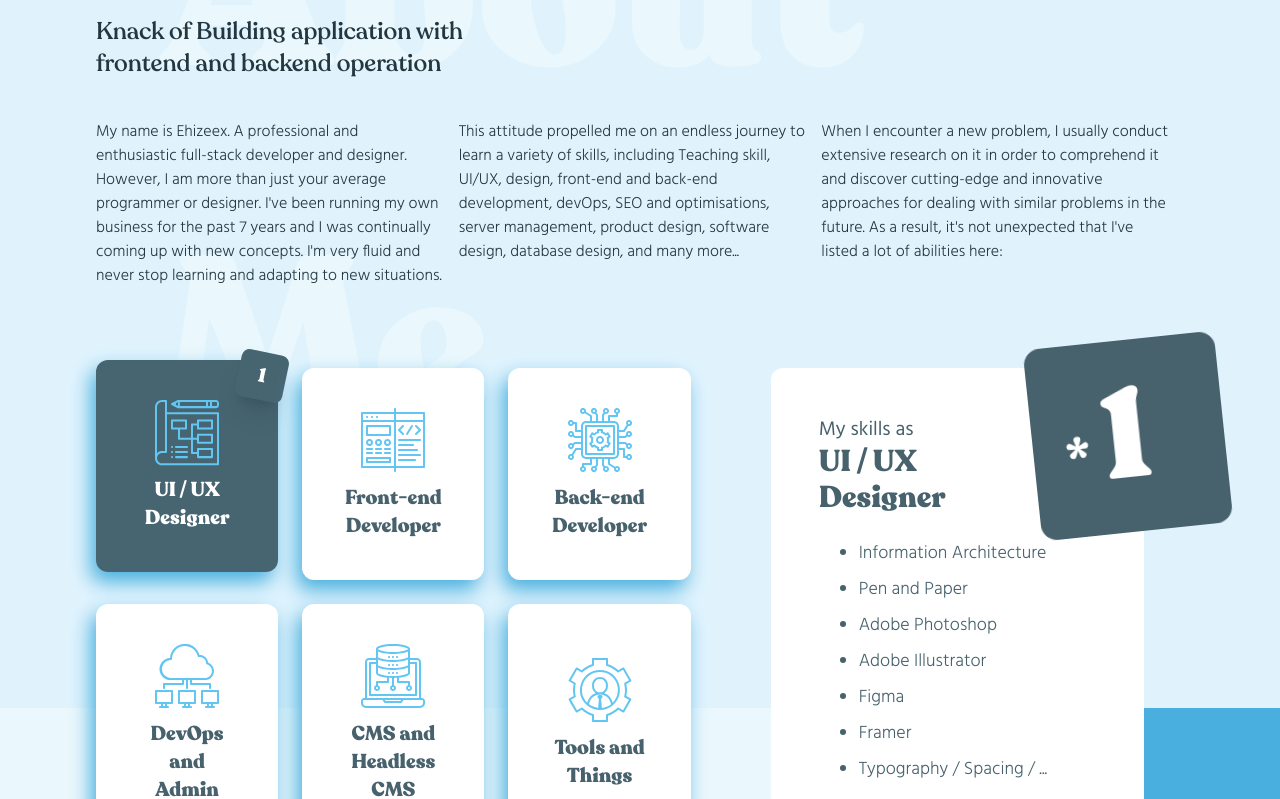
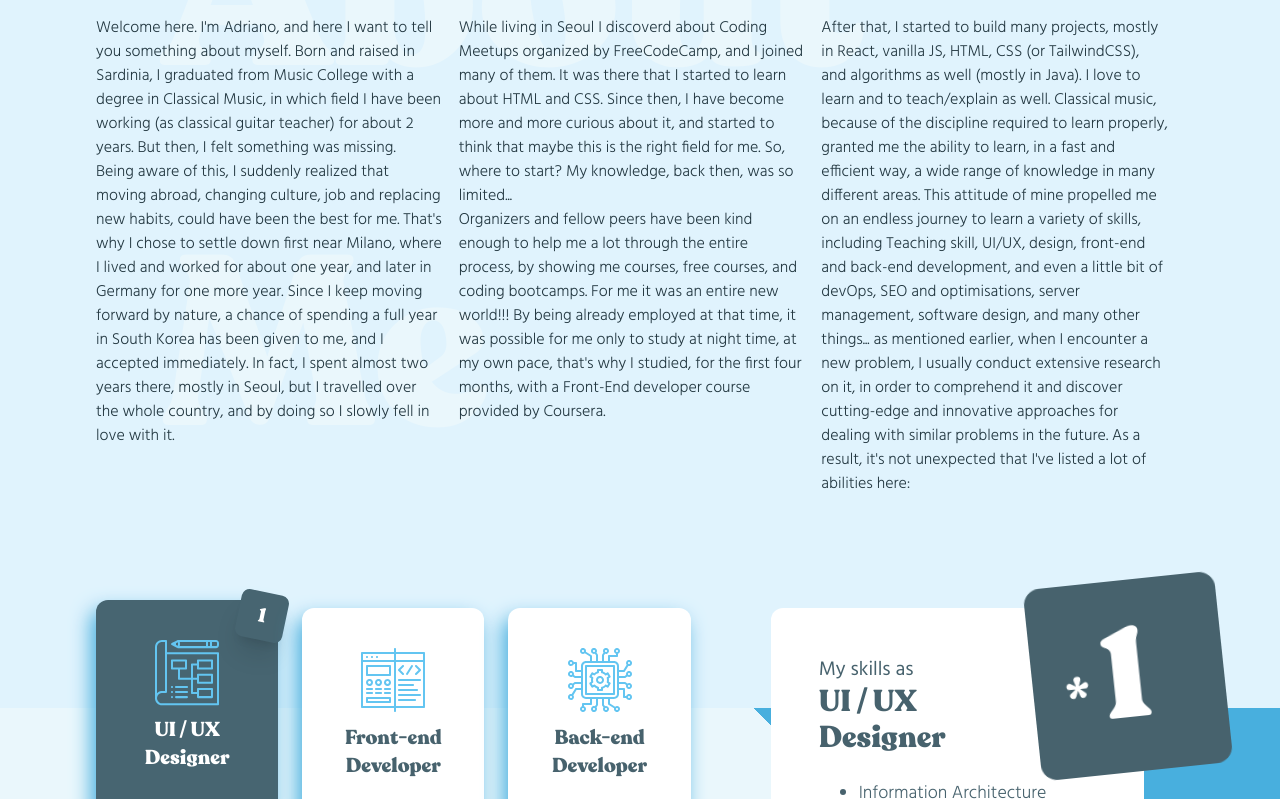
Before and after one commit to AdrianoGratani/AdrianoGratani-PortfolioWebsite, a Next.js app: page / in a window 1280 px wide. Shown: the part 2321-3120 px from the top of the page. Built offline with nearby package versions, Linux system fonts and the light colour scheme.

Commit message:
about me description changed

```diff
--- a/src/app/components/AboutMe/AboutMe.js
+++ b/src/app/components/AboutMe/AboutMe.js
@@ -59,37 +59,47 @@ export default function AboutMe() {
           <h1 className="relative font-recoletaBlack text-5xl  text-[#48AFDE] mb-5 -mt-40  md:px-24 px-5">
             About My Self
           </h1>
-          <h4 className="relative w-full font-[300] md:w-3/4 lg:w-2/3 xl:w-1/2 font-recoleta text-[#223740] text-2xl mb-10 px-5 md:px-24">
-            Knack of Building application with frontend and backend operation
-          </h4>
+          {/* <h4 className="relative w-full font-[300] md:w-3/4 lg:w-2/3 xl:w-1/2 font-recoleta text-[#223740] text-2xl mb-10 px-5 md:px-24">
+            Knack of Building application with frontend  operations
+          </h4> */}
           <section className="relative flex flex-col lg:flex-row px-5 md:px-24">
             <p
               className={`w-full lg:w-1/3 text-[#223740] mr-0 mb-5  lg:mr-4 font-[200] ${hind.className}`}
             >
               {" "}
-              My name is Ehizeex. A professional and enthusiastic full-stack
-              developer and designer. However, I am more than just your average
-              programmer or designer. I&apos;ve been running my own business for the
-              past 7 years and I was continually coming up with new concepts.
-              I&apos;m very fluid and never stop learning and adapting to new
-              situations.
+              Welcome here. I&apos;m Adriano, and here I want to tell you something about myself. Born and raised in Sardinia,
+              I graduated from Music College with a degree in Classical Music, in which field I have been working (as classical guitar teacher)
+              for about 2 years. But then, I felt something was missing.<br></br>
+              Being aware of this, I suddenly realized that moving abroad, changing culture, job and replacing new habits, could have been the best for me.
+              That&apos;s why I chose to settle down first near Milano, where I lived and worked for about one year, and later in Germany for one more year.
+              Since I keep moving forward by nature, a chance of spending a full year in South Korea has been given to me, and I accepted immediately.
+              In fact, I spent almost two years there, mostly in Seoul, but I travelled over the whole country, and by doing so I slowly fell in love with it.
             </p>
             <p
               className={`w-full lg:w-1/3 text-[#223740] mr-0 mb-5  lg:mr-4 font-[200] ${hind.className}`}
             >
               {" "}
-              This attitude propelled me on an endless journey to learn a
-              variety of skills, including Teaching skill, UI/UX, design,
-              front-end and back-end development, devOps, SEO and optimisations,
-              server management, product design, software design, database
-              design, and many more...
+              While living in Seoul I discoverd about Coding Meetups organized by FreeCodeCamp, and I joined many of them.
+              It was there that I started to learn about HTML and CSS. Since then, I have become more and more curious about it,
+              and started to think that maybe this is the right field for me. So, where to start? My knowledge, back then, was so limited...
+              <br></br>
+              Organizers and fellow peers have been kind enough to help me a lot through the entire process, by showing me courses, free courses,
+              and coding bootcamps. For me it was an entire new world!!!
+              By being already employed at that time, it was possible for me only to study at night time, at my own pace, that&apos;s why
+              I studied, for the first four months, with a Front-End developer course provided by Coursera.
             </p>
             <p
               className={`w-full lg:w-1/3 text-[#223740] mr-0 mb-5  lg:mr-4 font-[200] ${hind.className}`}
             >
               {" "}
-              When I encounter a new problem, I usually conduct extensive
-              research on it in order to comprehend it and discover cutting-edge
+              After that, I started to build many projects, mostly in React, vanilla JS, HTML, CSS (or TailwindCSS), and algorithms as well (mostly in Java).
+              I love to learn and to teach/explain as well. Classical music, because of the discipline required to learn properly,
+              granted me the ability to learn, in a fast and efficient way, a wide range of knowledge in many different areas.
+              This attitude of mine propelled me on an endless journey to learn a variety of skills, including Teaching skill, UI/UX, design,
+              front-end and back-end development, and even a little bit of devOps, SEO and optimisations,
+              server management, software design, and many other things...
+              as mentioned earlier, when I encounter a new problem, I usually conduct extensive
+              research on it, in order to comprehend it and discover cutting-edge
               and innovative approaches for dealing with similar problems in the
               future. As a result, it&apos;s not unexpected that I&apos;ve listed a lot of
               abilities here:
@@ -103,7 +113,7 @@ export default function AboutMe() {
           backgroundImage: "linear-gradient(45deg, #EAF7FC  70%,#48AFDE 30%)",
           width: "100%",
         }}
-        className="lg:-mt-60"
+        className="lg:-mt-100"
       >
         <section className="container flex  flex-col m-auto sm:flex-row px-5 md:px-24 mt-[50px sm:mt-0] transform translate-y-[-100px]">
           <div className=" hidden sm:flex w-full sm:w-1/2 lg:w-7/12">
--- a/src/app/data.js
+++ b/src/app/data.js
@@ -7,12 +7,12 @@ export const AboutData = [
     img: "/first.svg",
     array: [
       "Information Architecture",
-      "Pen and Paper",
       "Adobe Photoshop",
       "Adobe Illustrator",
       "Figma",
       "Framer",
       "Typography / Spacing / ...",
+      "Pen and Paper",
     ],
   },
   {
```
